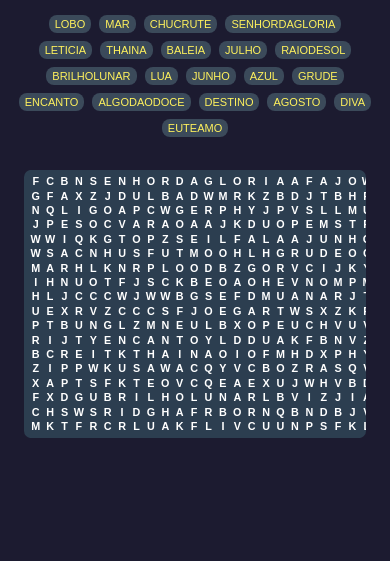
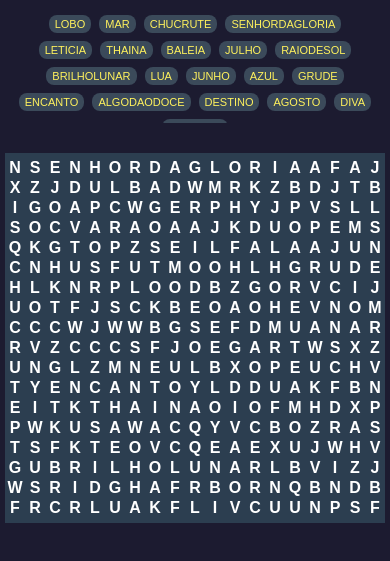
Before and after one commit to dinizthaina/caca-palavras, a plain HTML site: page index.html in a window 390 px wide. Shown: the part 51-612 px from the top of the page. Drawn offline with Linux system fonts and the light colour scheme.

Commit message:
Add files via upload

```diff
--- a/index.html
+++ b/index.html
@@ -16,8 +16,8 @@
       padding: 10px;
       min-height: 100vh;
       box-sizing: border-box;
-      overflow-x: hidden; /* Impede rolagem horizontal */
-      touch-action: manipulation; /* Melhora a resposta ao toque */
+      overflow: hidden; /* Impede qualquer rolagem */
+      touch-action: none; /* Desabilita todos os gestos de toque padrão */
     }
 
     h1 {
@@ -34,6 +34,8 @@
       padding: 8px;
       margin-bottom: 10px;
       max-width: 100%;
+      overflow-y: auto; /* Permite rolagem apenas na lista de palavras */
+      max-height: 100px; /* Limita a altura da lista */
     }
 
     .word-item {
@@ -53,8 +55,10 @@
       overflow: hidden;
       display: flex;
       justify-content: center;
-      max-width: 100vw; /* Limita a largura máxima */
-      padding: 0 5px; /* Adiciona um pequeno padding nas laterais */
+      padding: 0 5px;
+      transform: scale(1.2); /* Aumenta o tamanho do tabuleiro em 20% */
+      transform-origin: center;
+      margin: 20px 0;
     }
 
     .board {
@@ -62,8 +66,7 @@
       background-color: #2c3e50;
       border-radius: 8px;
       padding: 5px;
-      max-width: 100%; /* Garante que não ultrapasse o container */
-      touch-action: none; /* Permite o controle manual dos eventos de toque */
+      touch-action: none; /* Desabilita gestos no tabuleiro */
     }
 
     .cell {
@@ -72,13 +75,13 @@
       align-items: center;
       color: white;
       user-select: none;
-      -webkit-user-select: none; /* Para Safari */
-      -moz-user-select: none; /* Para Firefox */
-      -ms-user-select: none; /* Para IE/Edge */
+      -webkit-user-select: none;
+      -moz-user-select: none;
+      -ms-user-select: none;
       font-weight: bold;
-      font-size: 16px;
-      width: 20px;
-      height: 20px;
+      font-size: 20px; /* Aumenta o tamanho da fonte */
+      width: 28px; /* Aumenta o tamanho das células */
+      height: 28px;
       margin: 0;
     }
 
@@ -93,32 +96,31 @@
     }
 
     @media (max-width: 600px) {
+      .board-container {
+        transform: scale(1.1); /* Reduz um pouco o zoom em telas menores */
+      }
+
       .cell {
-        width: 18px; /* Reduzido ligeiramente para caber na tela */
-        height: 18px;
-        font-size: 14px;
+        width: 24px;
+        height: 24px;
+        font-size: 18px;
       }
 
       .word-item {
         font-size: 11px;
         padding: 3px 6px;
       }
-
-      .board-container {
-        transform: scale(0.95); /* Reduz ligeiramente o tamanho do tabuleiro */
-        transform-origin: center;
-      }
     }
 
     @media (max-width: 400px) {
-      .cell {
-        width: 16px;
-        height: 16px;
-        font-size: 12px;
+      .board-container {
+        transform: scale(1.0); /* Sem zoom em telas muito pequenas */
       }
 
-      .board-container {
-        transform: scale(0.90); /* Reduz um pouco mais para telas muito pequenas */
+      .cell {
+        width: 20px;
+        height: 20px;
+        font-size: 16px;
       }
     }
   </style>
@@ -153,8 +155,6 @@
     let grade = [];
     let direction = null;
     let isSelecting = false;
-    let touchStartX = null;
-    let touchStartY = null;
 
     function criarGradeVazia() {
       return Array(linhas).fill().map(() => Array(colunas).fill(""));
@@ -245,8 +245,8 @@
           cell.addEventListener('mouseover', selectCell);
 
           // Eventos de touch
-          cell.addEventListener('touchstart', handleTouchStart, { passive: false });
-          cell.addEventListener('touchmove', handleTouchMove, { passive: false });
+          cell.addEventListener('touchstart', handleTouchStart);
+          cell.addEventListener('touchmove', handleTouchMove);
 
           board.appendChild(cell);
         }
@@ -273,21 +273,19 @@
     }
 
     function handleTouchStart(event) {
+      event.preventDefault();
+      isSelecting = true;
+      selectedCells = [];
+      direction = null;
+
       const touch = event.touches[0];
-      touchStartX = touch.clientX;
-      touchStartY = touch.clientY;
-
       const cell = document.elementFromPoint(touch.clientX, touch.clientY);
       if (cell && cell.classList.contains('cell')) {
-        isSelecting = true;
-        selectedCells = [];
-        direction = null;
-
-        const fakeMouseEvent = {
+        const fakeEvent = {
           target: cell,
-          preventDefault: () => event.preventDefault()
+          preventDefault: () => {}
         };
-        selectCell(fakeMouseEvent);
+        selectCell(fakeEvent);
       }
     }
 
@@ -299,17 +297,15 @@
       const cell = document.elementFromPoint(touch.clientX, touch.clientY);
 
       if (cell && cell.classList.contains('cell')) {
-        const fakeMouseEvent = {
+        const fakeEvent = {
           target: cell,
-          preventDefault: () => event.preventDefault()
+          preventDefault: () => {}
         };
-        selectCell(fakeMouseEvent);
+        selectCell(fakeEvent);
       }
     }
 
     function selectCell(event) {
-      event.preventDefault();
-
       if (!isSelecting) return;
 
       const cell = event.target;
@@ -426,16 +422,16 @@
       if (isSelecting) {
         checkSelectedWord();
         isSelecting = false;
-        touchStartX = null;
-        touchStartY = null;
       }
     });
 
-    // Impede o scroll da página quando estiver selecionando no board
-    board.addEventListener('touchmove', (e) => {
-      if (isSelecting) {
-        e.preventDefault();
+    // Bloqueia completamente a rolagem da página
+    document.addEventListener('touchmove', (e) => {
+      if (e.target.classList.contains('word-list')) {
+        // Permite rolagem apenas na lista de palavras
+        return;
       }
+      e.preventDefault();
     }, { passive: false });
   </script>
 </body>
```
